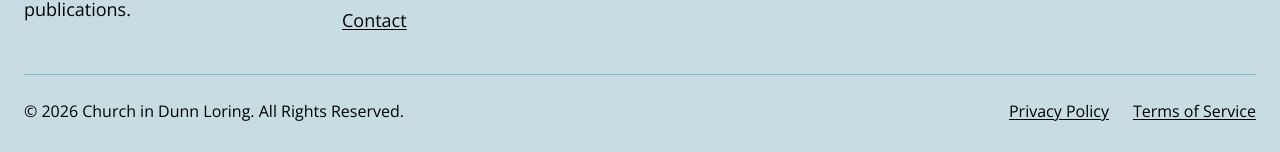
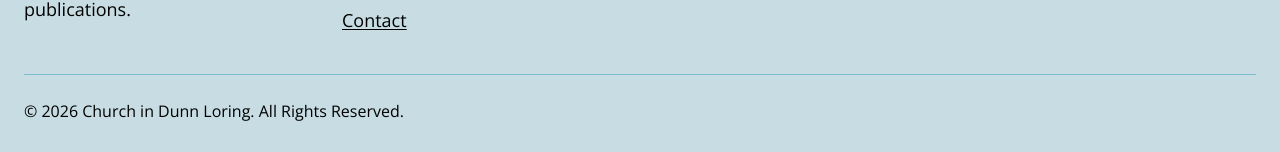
Before and after one commit to panzhh/libri-stack, a React (Vite) app: page / in a window 1280 px wide. Shown: the part 1026-1178 px from the top of the page. Built offline with nearby package versions, Linux system fonts and the light colour scheme; no server answers.

Commit message:
Footer: remove the Privacy Policy and Terms of Service links
Co-Authored-By: Claude Opus 5.5 <noreply@anthropic.com>

```diff
--- a/src/components/Footer.jsx
+++ b/src/components/Footer.jsx
@@ -98,16 +98,8 @@ export default function Footer() {
         </div>
 
         {/* Bottom Bar */}
-        <div className='pt-6 border-t border-gb-teal flex flex-col md:flex-row justify-between items-center gap-4 text-base'>
+        <div className='pt-6 border-t border-gb-teal text-base text-center md:text-left'>
           <p>© 2026 Church in Dunn Loring. All Rights Reserved.</p>
-          <div className='flex gap-6'>
-            <Link to='/privacy' className={linkClass}>
-              Privacy Policy
-            </Link>
-            <Link to='/terms' className={linkClass}>
-              Terms of Service
-            </Link>
-          </div>
         </div>
       </div>
     </footer>
```
